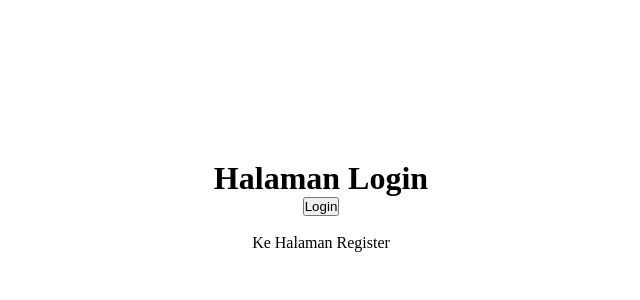
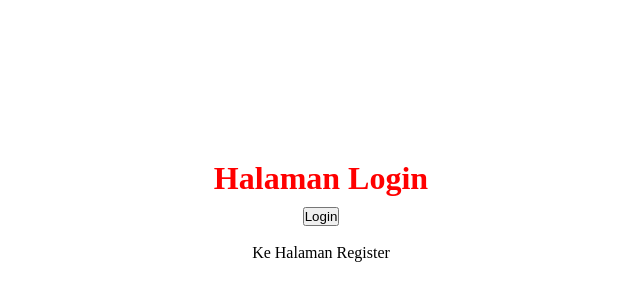
Before and after one commit to fajrulsantoso/Kerangka-Pemrograman-Berbasis-sem6, a Next.js app in the folder jobsheet_3/: page /auth/login in a window 1280 px wide. Shown: the part 194-494 px from the top of the page, without its empty margins (319-959 px from the left). Built offline with nearby package versions, Linux system fonts and the light colour scheme.

Commit message:
6. Inline Styling (CSS-in-JS) Praktikum 5

```diff
--- a/jobsheet_3/src/views/auth/login/index.tsx
+++ b/jobsheet_3/src/views/auth/login/index.tsx
@@ -11,7 +11,16 @@ const TampilLogin = () => {
 
   return (
     <div className={styles.login}>
-      <h1>Halaman Login</h1>
+      <h1
+        style={{
+          color: "red",
+          borderRadius: "10px",
+          padding: "10px",
+        }}
+      >
+        Halaman Login
+      </h1>
+
       <button onClick={handleLogin}>Login</button>
       <br />
       <Link href="/auth/register">Ke Halaman Register</Link>
```
Also changed, not shown: jobsheet_3/img/J5/P6.JPG (added).
